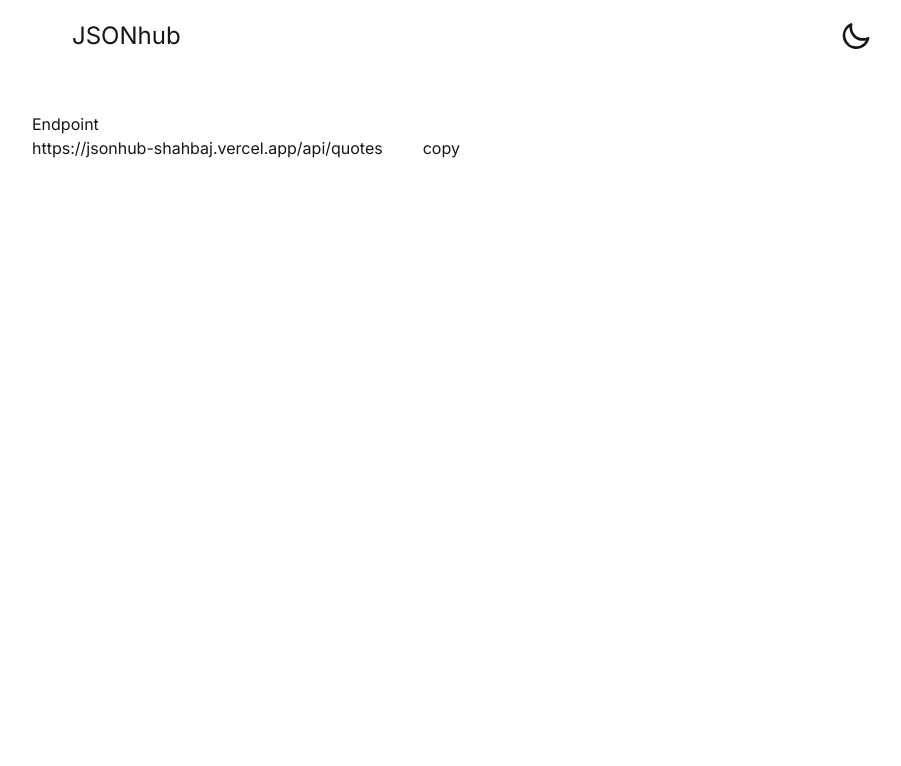
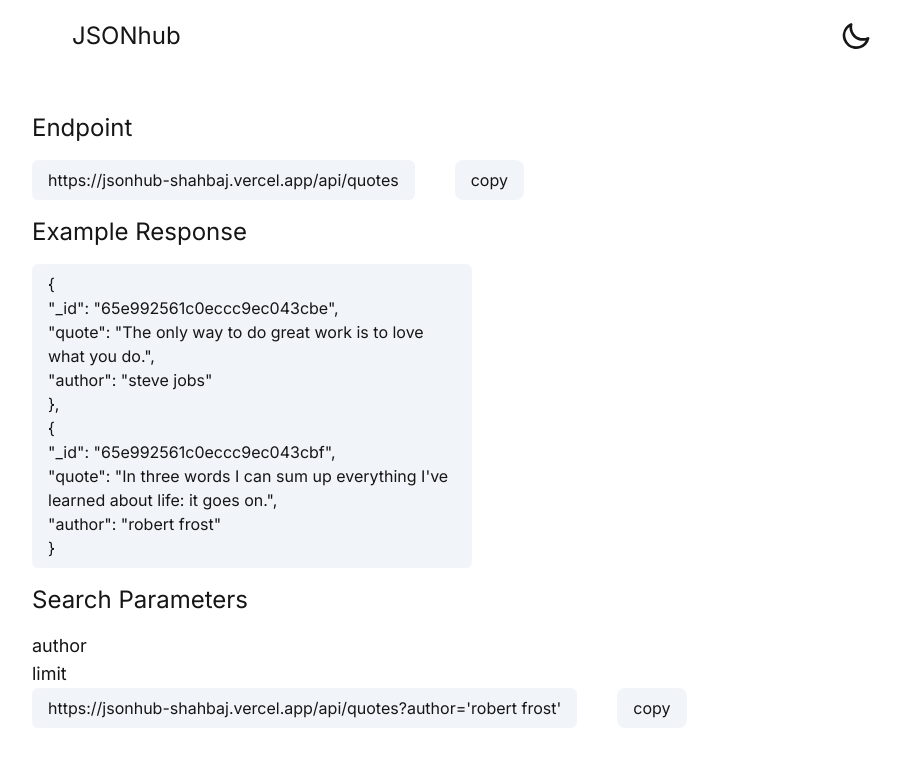
Before and after one commit to ShahbajAlam/JSON-API, a Next.js app: page /quotes in a window 1280 px wide. Shown: the top 766 px of the page, without its empty margins (168-1069 px from the left). Built offline with nearby package versions, Linux system fonts and the light colour scheme.

Commit message:
modified:   app/api/quotes/route.ts 	modified:   app/layout.tsx 	modified:   app/quotes/page.tsx 	new file:   assets/response1.png 	new file:   components/CopyBtn.tsx 	new file:   helpers/errorToast.ts 	new file:   helpers/successToast.ts 	modified:   package-lock.json 	modified:   package.json

```diff
--- a/app/api/quotes/route.ts
+++ b/app/api/quotes/route.ts
@@ -12,10 +12,15 @@
 const GET = async (request: NextRequest) => {
     await connectDB();
 
-    const authorParam = request.nextUrl.searchParams
-        .get("author")
-        ?.toLowerCase();
+    let authorParam = request.nextUrl.searchParams.get("author")?.toLowerCase();
     const limitParam = request.nextUrl.searchParams.get("limit");
+
+    if (
+        authorParam.startsWith('"') ||
+        authorParam.startsWith("'") ||
+        authorParam.startsWith("`")
+    )
+        authorParam = authorParam.slice(1, authorParam.length - 1);
 
     try {
         // ALL QUOTES
--- a/app/layout.tsx
+++ b/app/layout.tsx
@@ -3,6 +3,7 @@
 import "./globals.css";
 import Navbar from "@/components/Navbar";
 import { ThemeProvider } from "@/contexts/ThemeContext";
+import { Toaster } from "react-hot-toast";
 
 const inter = Inter({ subsets: ["latin"] });
 
@@ -20,6 +21,7 @@
         <html lang="en">
             <body className={inter.className}>
                 <ThemeProvider>
+                    <Toaster />
                     <Navbar />
                     {children}
                 </ThemeProvider>
--- a/app/quotes/page.tsx
+++ b/app/quotes/page.tsx
@@ -1,23 +1,51 @@
-"use client";
+import CopyBtn from "@/components/CopyBtn";
+
+const leftBrace = "{";
+const rightBrace = "}";
 
 const QuotePage = () => {
-    const copyURL = async () => {
-        try {
-            navigator.clipboard.writeText(
-                "https://jsonhub-shahbaj.vercel.app/api/quotes"
-            );
-            alert("URL is copied");
-        } catch (err) {
-            alert("Could not copy the URL");
-        }
-    };
-
     return (
         <div className="w-[75%] mx-auto p-10">
-            <h2>Endpoint</h2>
+            <h2 className="text-2xl mb-4">Endpoint</h2>
             <div className="flex gap-10">
-                <p>https://jsonhub-shahbaj.vercel.app/api/quotes</p>
-                <button onClick={copyURL}>copy</button>
+                <p className="bg-slate-100 dark:bg-slate-800 px-4 py-2 rounded-md">
+                    https://jsonhub-shahbaj.vercel.app/api/quotes
+                </p>
+                <CopyBtn text="https://jsonhub-shahbaj.vercel.app/api/quotes" />
+            </div>
+
+            <h2 className="text-2xl my-4">Example Response</h2>
+            <div className="bg-slate-100 dark:bg-slate-800 px-4 py-2 rounded-md w-[50%]">
+                <p>{leftBrace}</p>
+                <p>"_id": "65e992561c0eccc9ec043cbe",</p>
+                <p>
+                    "quote": "The only way to do great work is to love what you
+                    do.",
+                </p>
+                <p>"author": "steve jobs"</p>
+                <p>{rightBrace},</p>
+                <p>{leftBrace}</p>
+                <p>"_id": "65e992561c0eccc9ec043cbf",</p>
+                <p>
+                    "quote": "In three words I can sum up everything I've
+                    learned about life: it goes on.",
+                </p>
+                <p>"author": "robert frost"</p>
+                <p>{rightBrace}</p>
+            </div>
+
+            <h2 className="text-2xl my-4">Search Parameters</h2>
+            <ul>
+                <li className="text-lg">author</li>
+                <li className="text-lg">limit</li>
+            </ul>
+
+            <div className="flex gap-10">
+                <p className="bg-slate-100 dark:bg-slate-800 px-4 py-2 rounded-md">
+                    https://jsonhub-shahbaj.vercel.app/api/quotes?author='robert
+                    frost'
+                </p>
+                <CopyBtn text="https://jsonhub-shahbaj.vercel.app/api/quotes?author='robert frost'" />
             </div>
         </div>
     );
--- /dev/null
+++ b/components/CopyBtn.tsx
@@ -0,0 +1,26 @@
+"use client";
+
+import { errorToast } from "@/helpers/errorToast";
+import { successToast } from "@/helpers/successToast";
+
+const CopyBtn = ({ text }: { text: string }) => {
+    const copyURL = async () => {
+        try {
+            navigator.clipboard.writeText(text);
+            successToast("URL is copied to clipboard");
+        } catch (err) {
+            errorToast("Could not copy the URL to clipboard");
+        }
+    };
+
+    return (
+        <button
+            onClick={copyURL}
+            className="px-4 py-2 rounded-lg border-none outline-none dark:bg-slate-800 bg-slate-100 hover:brightness-75 duration-200"
+        >
+            copy
+        </button>
+    );
+};
+
+export default CopyBtn;
--- /dev/null
+++ b/helpers/errorToast.ts
@@ -0,0 +1,16 @@
+import { toast } from "react-hot-toast";
+
+const errorToast = (message: string) => {
+    toast.error(message, {
+        id: message,
+        duration: 2500,
+        position: "top-center",
+        style: {
+            borderRadius: 16,
+            paddingBlock: 5,
+            paddingInline: 16,
+        },
+    });
+};
+
+export { errorToast };
--- /dev/null
+++ b/helpers/successToast.ts
@@ -0,0 +1,16 @@
+import { toast } from "react-hot-toast";
+
+const successToast = (message: string) => {
+    toast.success(message, {
+        id: message,
+        duration: 2500,
+        position: "top-center",
+        style: {
+            borderRadius: 16,
+            paddingBlock: 5,
+            paddingInline: 16,
+        },
+    });
+};
+
+export { successToast };
--- a/package.json
+++ b/package.json
@@ -15,7 +15,8 @@
     "mongoose": "^8.2.1",
     "next": "14.1.2",
     "react": "^18",
-    "react-dom": "^18"
+    "react-dom": "^18",
+    "react-hot-toast": "^2.4.1"
   },
   "devDependencies": {
     "@types/node": "^20",
```
Also changed, not shown: assets/response1.png (added), 1 other file (tests, documents, lock files or other folders).
